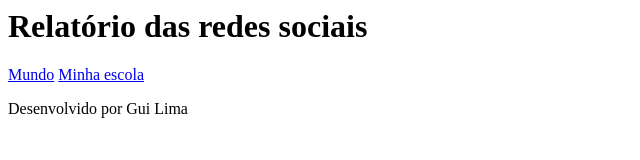
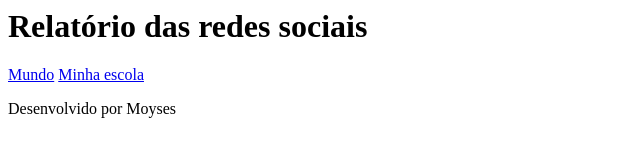
Before and after one commit to moyses17/alura-start-storytelling-1, a plain HTML site: page index.html in a window 1280 px wide. Shown: the full height of the page, 0-640 px from the left. Drawn offline with Linux system fonts and the light colour scheme.

Commit message:
Update index.html

```diff
--- a/index.html
+++ b/index.html
@@ -12,6 +12,6 @@
         </section>
     </main>
     <footer>
-        <p>Desenvolvido por Gui Lima</p>
+        <p>Desenvolvido por Moyses</p>
     </footer>
 </body>
```
